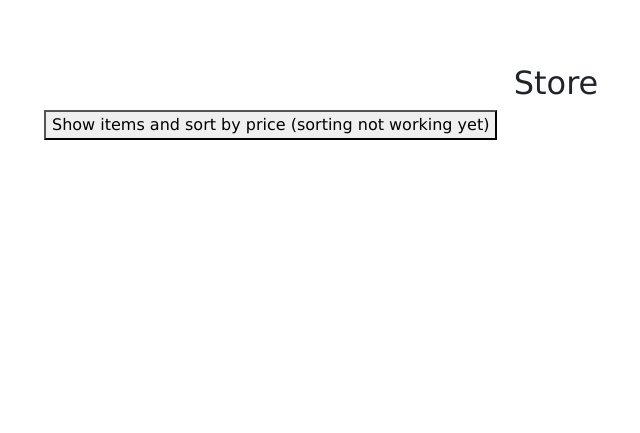
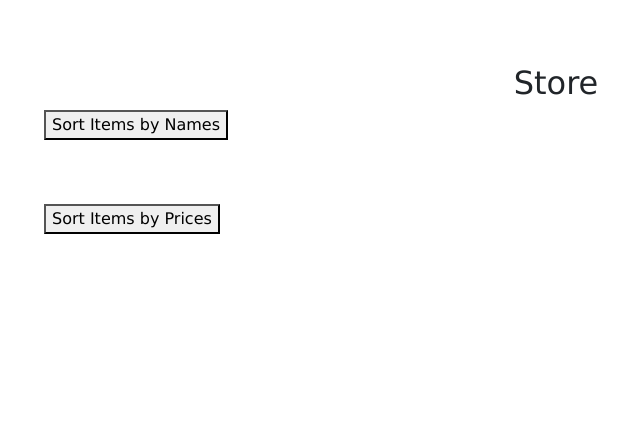
Before and after one commit to albert-lu10/CMPE130Spring2022, a Flask app: page / in a window 1280 px wide. Shown: the top 433 px of the page, without its empty margins (84-724 px from the left). Run offline with Flask 2, Linux system fonts and the light colour scheme; some libraries are stand-ins or nearby versions.

Commit message:
Add files via upload

```diff
--- a/application/templates/index.html
+++ b/application/templates/index.html
@@ -18,7 +18,11 @@
     <body>
         <div class="top-content">
             <h2 class="text-center"> Store </h2>
-            <button id="sort-by-price"> Show items and sort by price (sorting not working yet) </button>
+            <button id="sort-by-name"> Sort Items by Names </button>
+        </div>
+
+        <div class="top-content">
+            <button id="sort-by-price"> Sort Items by Prices </button>
         </div>
 
 
```
